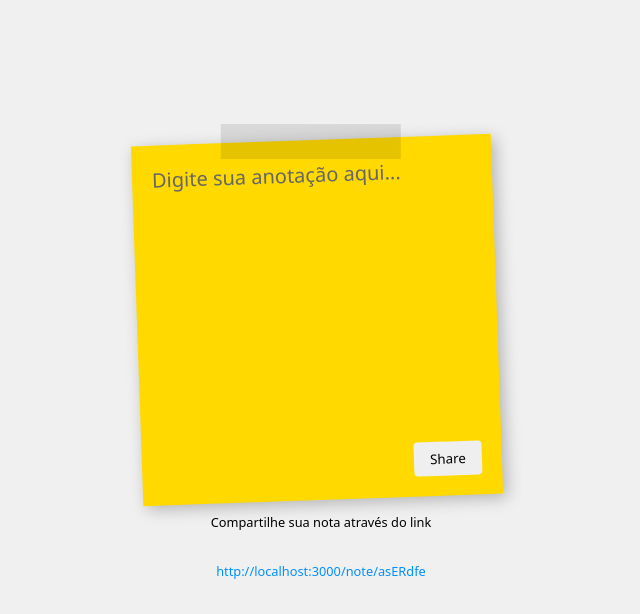
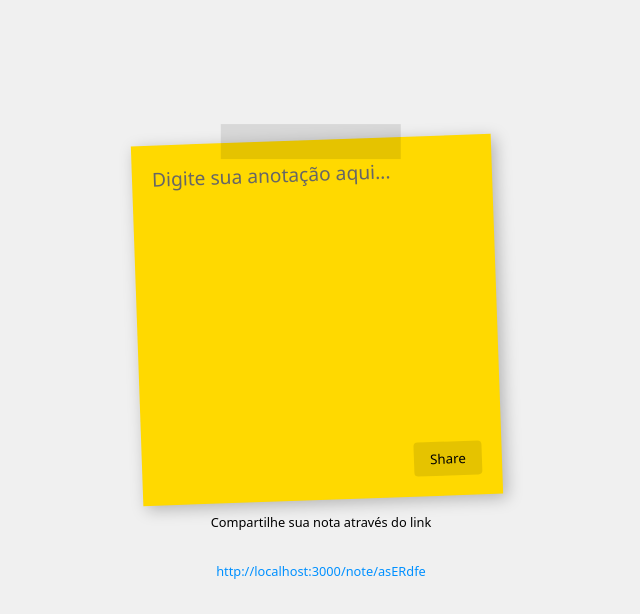
Before and after one commit to Chrysthy/post-it-project, a website: page public/index.html in a window 1280 px wide. Shown: the whole page, without its empty margins (319-959 px from the left). Drawn offline with Linux system fonts and the light colour scheme.

Commit message:
update button

```diff
--- a/public/style.css
+++ b/public/style.css
@@ -44,11 +44,11 @@ body {
 .content {
     width: 100%;
     height: 80%;
-    font-size: 1.25rem;
+    font-size: 1.2rem;
     line-height: 1.5;
-    color: hsl(0, 0%, 20%);
+    color: hsl(0 0% 20%);
 
-    overflow-y: auto;
+     overflow-y: auto; /*habilita a barra de rolagem */
 
     /* outline: none; */
 }
@@ -63,7 +63,7 @@ button {
     bottom: 1.25rem;
     right: 1.25rem;
     padding: 0.5rem 1rem;
-    background-color: hsl(0, 0%, 0% / 0.1);
+    background-color: hsl(0 0% 0% / 0.1);
     border: none;
     border-radius: 0.25rem;
     cursor: pointer;
```
